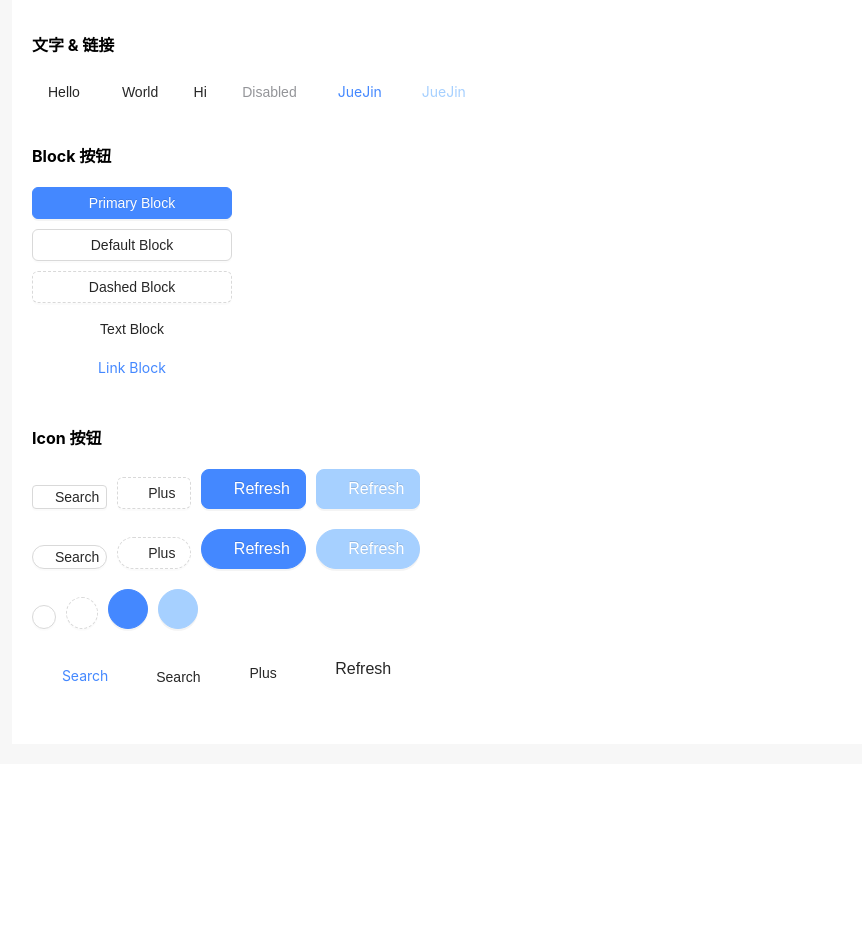
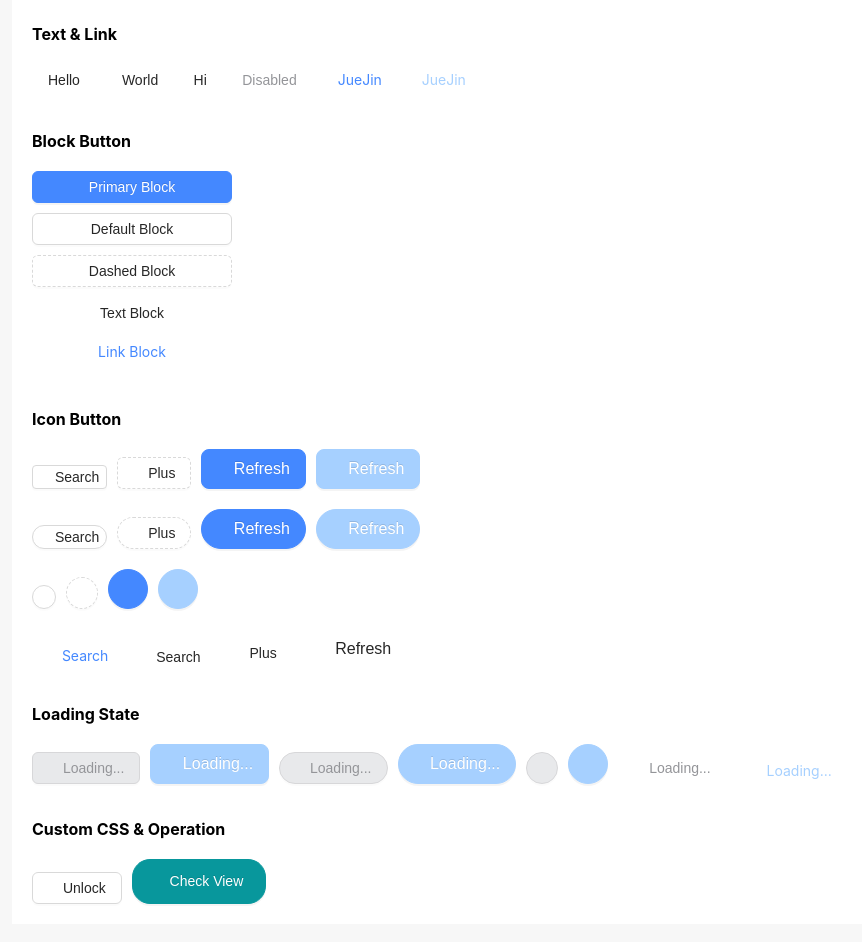
Before and after one commit to OneLeal/React18-Demo, a React (Create React App) app: page /button in a window 1280 px wide. Shown: the part 420-1362 px from the top of the page, without its empty margins (8-870 px from the left). Before the commit the page ends 1184 px from the top, so only its background shows below. Built offline with nearby package versions, Linux system fonts and the light colour scheme; a web font is replaced by a local one.

Commit message:
feat: achieve loading effect to Button

```diff
--- a/src/components/Button/index.tsx
+++ b/src/components/Button/index.tsx
@@ -32,6 +32,15 @@ const MyButton: React.FC<ButtonProps> = ({
   loading,
   ...resetProps
 }) => {
+  // 获取 loading 配置参数
+  const loadingOrDelay = useMemo<LoadingConfigType>(
+    () => getLoadingConfig(loading),
+    [loading]
+  );
+
+  // 组件内部的 loading 状态
+  const [innerLoading, setLoading] = useState<boolean>(loadingOrDelay.loading);
+
   // 设置样式
   const cls = classNames(
     className,
@@ -40,20 +49,11 @@ const MyButton: React.FC<ButtonProps> = ({
     `my-btn-size-${size}`,
     `my-btn-shape-${shape}`,
     {
-      "my-btn-span": !!icon,
+      "my-btn-span": !!icon || innerLoading,
       "my-btn-block": block,
-      "my-btn-link-disabled": disabled && type === "link",
+      "my-btn-link-disabled": type === "link" && (disabled || innerLoading),
     }
   );
-
-  // 获取 loading 配置参数
-  const loadingOrDelay = useMemo<LoadingConfigType>(
-    () => getLoadingConfig(loading),
-    [loading]
-  );
-
-  // 组件内部的 loading 状态
-  const [innerLoading, setLoading] = useState<boolean>(loadingOrDelay.loading);
 
   // 处理点击事件
   const handleClick = (e: EventType) => {
@@ -64,6 +64,17 @@ const MyButton: React.FC<ButtonProps> = ({
     }
     (onClick as ClickType)?.(e);
   };
+
+  // 渲染 Icon 图标
+  const IconComponent = useMemo(
+    () =>
+      innerLoading ? (
+        <MyIcon icon="icon-loading" />
+      ) : icon ? (
+        <MyIcon icon={icon} />
+      ) : null,
+    [icon, innerLoading]
+  );
 
   // 初始化 or 设置组件内部的 loading 状态
   useEffect(() => {
@@ -97,7 +108,7 @@ const MyButton: React.FC<ButtonProps> = ({
         target={resetProps.target || "_blank"}
         onClick={handleClick}
       >
-        {icon && <MyIcon icon={icon} />}
+        {IconComponent}
         {children && <span>{children}</span>}
       </a>
     );
@@ -108,10 +119,10 @@ const MyButton: React.FC<ButtonProps> = ({
     <button
       className={cls}
       style={resetProps.style}
-      disabled={disabled}
+      disabled={disabled || innerLoading}
       onClick={handleClick}
     >
-      {icon && <MyIcon icon={icon} />}
+      {IconComponent}
       {children && <span>{children}</span>}
     </button>
   );
--- a/src/components/Icon/style.scss
+++ b/src/components/Icon/style.scss
@@ -43,6 +43,18 @@
     content: '\e6e4';
 }
 
+.icon-lock::before {
+    content: '\e85e';
+}
+
+.icon-unlock::before {
+    content: '\e85f';
+}
+
+.icon-view::before {
+    content: '\e860';
+}
+
 .icon-loading::before {
     content: '\e60e';
     display: inline-block;
--- a/src/pages/testButton/index.tsx
+++ b/src/pages/testButton/index.tsx
@@ -1,10 +1,13 @@
-import React from "react";
+import React, { useState } from "react";
 import MyButton from "../../components/Button";
-import { Button } from "antd";
 import "./style.scss";
 
 // 基础组件 Button 测试页面
 const TestButton = () => {
+  const [isLock, setIsLock] = useState<boolean>(false);
+  const [loading, setLoading] = useState<boolean>(false);
+  const [waiting, setWaiting] = useState<boolean>(false);
+
   return (
     <>
       <h1>Test Button Component</h1>
@@ -12,7 +15,7 @@ const TestButton = () => {
       <div className="test-page test-page-button">
         {/* 基本使用 */}
         <div className="btn-group-wrap">
-          <p>基本使用</p>
+          <p>Base Usage</p>
 
           <div className="btn-group-content">
             <MyButton type="primary">Primary</MyButton>
@@ -49,7 +52,7 @@ const TestButton = () => {
 
         {/* 尺寸 & 外形 */}
         <div className="btn-group-wrap">
-          <p>尺寸 & 外形</p>
+          <p>Size & Shape</p>
 
           <div className="btn-group-content btn-group-size">
             <MyButton size="small">Small</MyButton>
@@ -95,7 +98,7 @@ const TestButton = () => {
 
         {/* 文字 & 链接 */}
         <div className="btn-group-wrap">
-          <p>文字 & 链接</p>
+          <p>Text & Link</p>
 
           <div className="btn-group-content">
             <MyButton type="text">Hello</MyButton>
@@ -125,7 +128,7 @@ const TestButton = () => {
 
         {/* Block 按钮 */}
         <div className="btn-group-wrap">
-          <p>Block 按钮</p>
+          <p>Block Button</p>
 
           <div className="btn-group-block">
             <div className="btn-group-content">
@@ -147,7 +150,7 @@ const TestButton = () => {
         </div>
 
         <div className="btn-group-wrap">
-          <p>Icon 按钮</p>
+          <p>Icon Button</p>
 
           <div className="btn-group-icon">
             <div className="btn-group-content">
@@ -338,8 +341,70 @@ const TestButton = () => {
           </div>
         </div>
 
-        {/* TODO: Custom Style */}
-        <div className="btn-group-wrap"></div>
+        <div className="btn-group-wrap">
+          <p>Loading State</p>
+
+          <div className="btn-group-loading btn-group-content">
+            <MyButton loading>Loading...</MyButton>
+            <MyButton type="primary" size="large" loading>
+              Loading...
+            </MyButton>
+
+            <MyButton shape="round" loading>
+              Loading...
+            </MyButton>
+            <MyButton type="primary" size="large" shape="round" loading>
+              Loading...
+            </MyButton>
+
+            <MyButton shape="circle" loading />
+            <MyButton type="primary" size="large" shape="circle" loading />
+
+            <MyButton type="text" loading>
+              Loading...
+            </MyButton>
+            <MyButton type="link" loading>
+              Loading...
+            </MyButton>
+          </div>
+        </div>
+
+        <div className="btn-group-wrap">
+          <p>Custom CSS & Operation</p>
+
+          <div className="btn-group-custom btn-group-content">
+            <MyButton
+              icon={isLock ? "icon-lock" : "icon-unlock"}
+              type={isLock ? "error" : "default"}
+              loading={loading}
+              onClick={() => {
+                setLoading(true);
+                setTimeout(() => {
+                  setLoading(false);
+                  setIsLock(!isLock);
+                }, 1500);
+              }}
+            >
+              {isLock ? "Lock" : "Unlock"}
+            </MyButton>
+
+            <MyButton
+              className="btn-other-theme"
+              type="info"
+              icon="icon-view"
+              loading={waiting}
+              style={{ height: "45px", padding: "6px 22px" }}
+              onClick={() => {
+                setWaiting(true);
+                setTimeout(() => {
+                  setWaiting(false);
+                }, 1500);
+              }}
+            >
+              Check View
+            </MyButton>
+          </div>
+        </div>
       </div>
     </>
   );
--- a/src/pages/testButton/style.scss
+++ b/src/pages/testButton/style.scss
@@ -51,4 +51,31 @@
             margin-right: 30px;
         }
     }
+
+    .btn-group-loading,
+    .btn-group-custom {
+        display: flex;
+        align-items: flex-end;
+    }
+
+    .btn-other-theme {
+        border-radius: 18px;
+        border-color: #08979c;
+        background-color: #08979c;
+
+        &:hover {
+            border-color: #13c2c2;
+            background-color: #13c2c2;
+        }
+
+        &:active {
+            border-color: #006d75;
+            background-color: #006d75;
+        }
+
+        &:disabled {
+            border-color: #5cdbd3;
+            background-color: #5cdbd3;
+        }
+    }
 }
```
